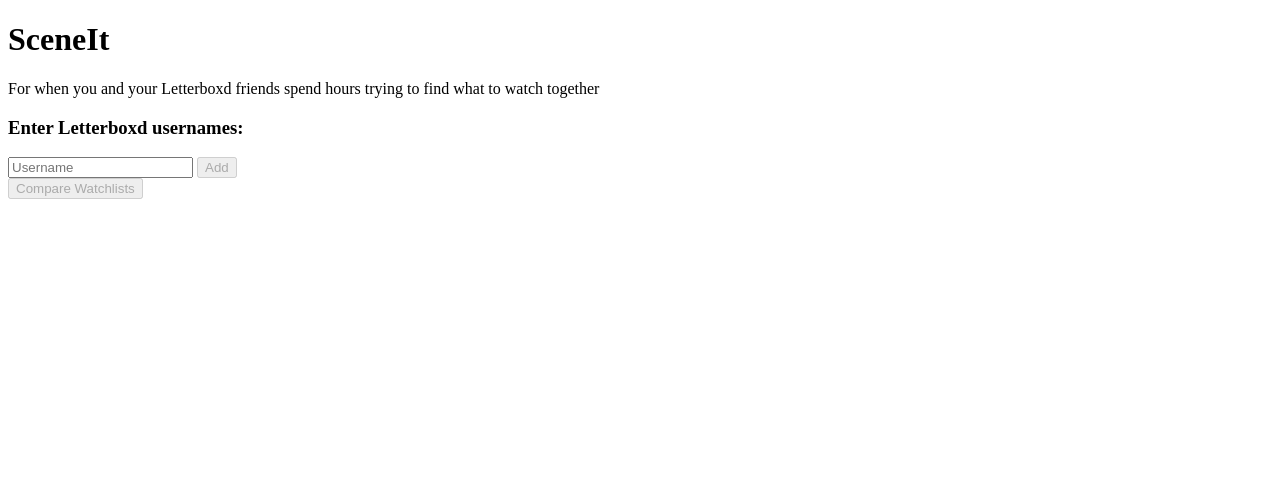
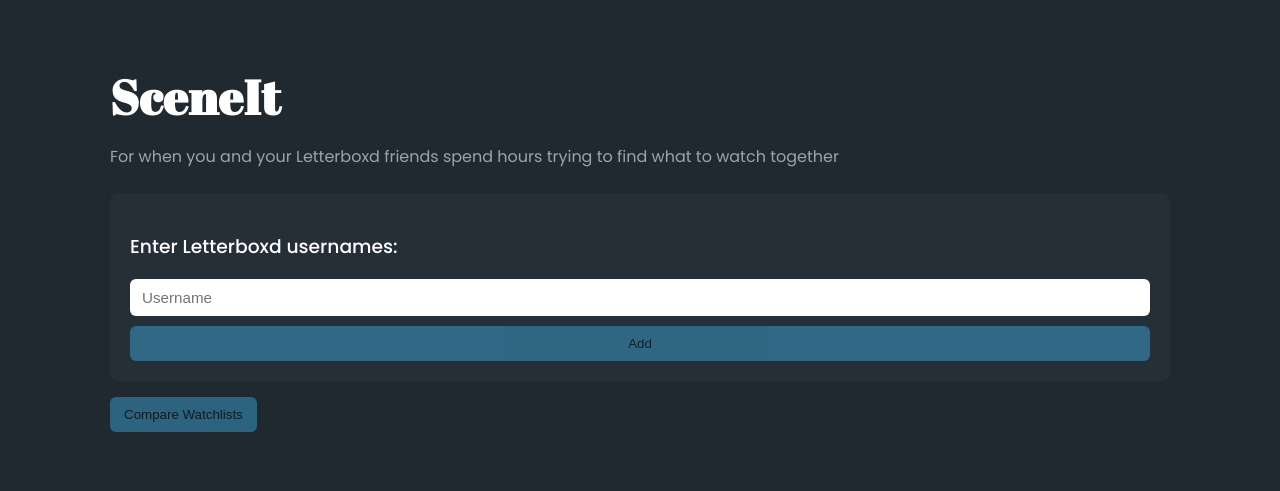
Before and after one commit to Velker878/letterboxd-movie-matcher, a Django app: page / in a window 1280 px wide. Shown: the top 491 px of the page. Run offline with Django 5.2, Linux system fonts and the light colour scheme.

Commit message:
Add MVP styling

```diff
--- a/letterboxd_scraper/static/css/styles.css
+++ b/letterboxd_scraper/static/css/styles.css
@@ -1,53 +1,221 @@
+/* ---------- CSS Variables ---------- */
 :root {
-  --lb-background: #202830;
+  --bg: #202830;
+  --panel: #252f38;
+  --text: #ffffff;
+  --muted: #9ca3af;
+
   --lb-orange: #ff8000;
   --lb-green: #00e054;
   --lb-blue: #40bcf4;
+
+  --radius: 8px;
+  --transition: 0.2s ease;
 }
 
+/* ---------- Base ---------- */
+* {
+  box-sizing: border-box;
+}
+
+body {
+  margin: 0;
+  padding: 32px 20px 60px;
+  font-family: "Poppins", sans-serif;
+  background-color: var(--bg);
+  color: var(--text);
+  max-width: 1100px;
+  margin-inline: auto;
+}
+
+h1 {
+  font-family: "Abril Fatface", serif;
+  font-size: 3rem;
+  margin-bottom: 6px;
+  letter-spacing: 0.5px;
+}
+
+h2 {
+  margin-top: 32px;
+  margin-bottom: 8px;
+}
+
+h3 {
+  margin-bottom: 8px;
+  font-weight: 500;
+}
+
+p {
+  color: var(--muted);
+  line-height: 1.5;
+}
+
+/* ---------- Utility ---------- */
 .hidden {
   display: none;
+}
+
+/* ---------- Input Box ---------- */
+.input-box {
+  background: var(--panel);
+  padding: 20px;
+  border-radius: var(--radius);
+  margin-top: 24px;
+  display: flex;
+  flex-direction: column;
+  gap: 10px;
+}
+
+input {
+  padding: 10px 12px;
+  border-radius: 6px;
+  border: none;
+  font-size: 0.95rem;
+  outline: none;
+}
+
+input:focus {
+  outline: 2px solid var(--lb-blue);
+}
+
+/* ---------- Buttons ---------- */
+button {
+  padding: 10px 14px;
+  border-radius: 6px;
+  border: none;
+  cursor: pointer;
+  font-weight: 500;
+  background: var(--lb-blue);
+  color: #000;
+  transition: transform var(--transition), opacity var(--transition);
+}
+
+button:hover:not(:disabled) {
+  transform: translateY(-1px);
+  opacity: 0.9;
+}
+
+button:disabled {
+  opacity: 0.4;
+  cursor: default;
+}
+
+button.secondary {
+  background: transparent;
+  color: var(--muted);
+  border: 1px solid var(--muted);
+}
+
+/* ---------- Feedback ---------- */
+.feedback {
+  font-size: 0.9rem;
+}
+
+.invalid-user {
+  color: #e74c3c;
+}
+
+/* ---------- Selected Users ---------- */
+#selected-users {
+  margin-top: 20px;
+}
+
+#user-tags {
+  display: flex;
+  flex-wrap: wrap;
+  gap: 8px;
+  margin: 8px 0 12px;
+  transform: none;
 }
 
 .user-tag {
   display: inline-flex;
   align-items: center;
-  gap: 0.4rem;
+  gap: 6px;
+  background: var(--panel);
+  padding: 6px 8px;
+  border-radius: 999px;
+  font-size: 0.85rem;
+}
+
+.user-tag button {
+  background: none;
+  border: none;
+  color: var(--muted);
+  font-size: 1rem;
+  padding: 0;
+  cursor: pointer;
+}
+
+.user-tag button:hover {
+  transform: none;
+  opacity: 1;
 }
 
 .user-pfp {
-  width: 24px;
-  height: 24px;
+  width: 22px;
+  height: 22px;
   border-radius: 50%;
   object-fit: cover;
 }
 
-/* Loading container */
+/* ---------- Actions Buttons ---------- */
+#action-buttons {
+  margin-top: 16px;
+  display: flex;
+  align-items: center;
+  max-width: 420px;
+}
+
+#compare-btn {
+  margin-right: 1rem;
+}
+
+/* ---------- Loading ---------- */
 #loading {
-  margin-top: 24px;
+  margin-top: 28px;
   text-align: center;
 }
 
-/* Progress bar shell */
 .progress-bar {
   width: 100%;
   max-width: 420px;
   height: 10px;
-  background-color: #e5e7eb;
+  background-color: #374151;
   border-radius: 6px;
   overflow: hidden;
   margin: 12px auto 0;
 }
 
-/* Actual progress */
 .progress-fill {
   height: 100%;
   width: 0%;
-  background-color: #565656;
+  background-color: var(--lb-blue);
   transition: width 0.4s ease;
 }
 
-/* Results container */
+/* ---------- Filters ---------- */
+#filters {
+  margin: 16px 0 8px;
+  display: flex;
+  align-items: center;
+  gap: 8px;
+}
+
+select {
+  padding: 6px 10px;
+  border-radius: 6px;
+  border: none;
+  font-size: 0.9rem;
+}
+
+/* ---------- Results ---------- */
+#results-count {
+  margin-bottom: 12px;
+  color: var(--muted);
+}
+
+/* ---------- Movie Grid ---------- */
 #movies-grid {
   display: grid;
   grid-template-columns: repeat(auto-fill, minmax(140px, 1fr));
--- a/letterboxd_scraper/static/js/app.js
+++ b/letterboxd_scraper/static/js/app.js
@@ -123,6 +123,7 @@
 
     const hasUsers = selectedUsers.size > 0;
     selectedUsersDiv.classList.toggle("hidden", !hasUsers);
+    clearUsersBtn.classList.toggle("hidden", !hasUsers);
     compareBtn.disabled = selectedUsers.size < 2;
   }
 
@@ -364,4 +365,6 @@
       renderMovies(commonFilms.filter((film) => film.genres.includes(value)));
     }
   });
+
+  renderUsers();
 });
--- a/letterboxd_scraper/templates/home.html
+++ b/letterboxd_scraper/templates/home.html
@@ -39,11 +39,13 @@
     <div id="selected-users" class="hidden">
       <p>Selected users:</p>
       <div id="user-tags"></div>
+    </div>
+
+    <!-- Action Buttons -->
+    <div id="action-buttons" class="hidden">
+      <button id="compare-btn" disabled>Compare Watchlists</button>
       <button id="clear-users-btn" class="secondary">Clear</button>
     </div>
-
-    <!-- Compare -->
-    <button id="compare-btn" disabled>Compare Watchlists</button>
 
     <!-- Loading -->
     <div id="loading" class="hidden">
```
Also changed, not shown: other parts of letterboxd_scraper/static/css/styles.css (+26 -24 lines).
